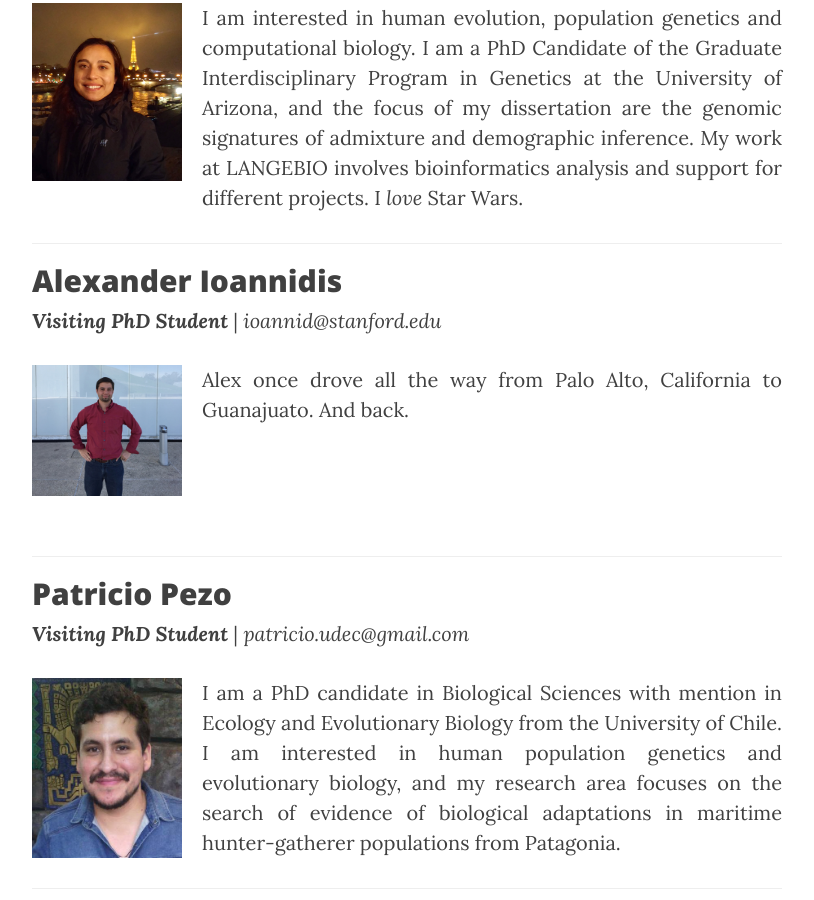
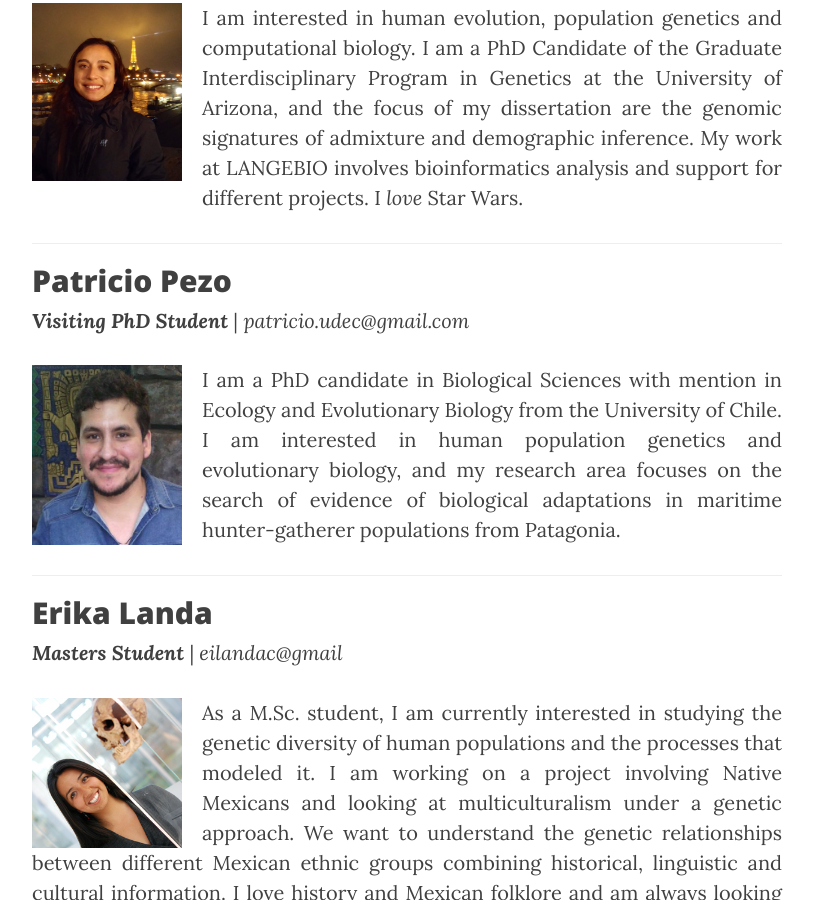
Before and after one commit to milkshakeplustip/milkshakeplustip.github.io, a Jekyll site: the page built from b_people.html, in a window 1280 px wide and 900 px high, scrolled down 1801 px. Shown: the whole window, without its empty margins (233-1047 px from the left). Built offline with Jekyll 4.4.1, drawn with Linux system fonts in a browser that asks for light colours; nearby versions of some CDN libraries.

Commit message:
alex off

```diff
--- a/b_people.html
+++ b/b_people.html
@@ -21,11 +21,6 @@ header-img: "img/morenolab_1000_recorte_2.jpg"
 <p style="text-align:justify"> <img src="/img/consuelo_2.jpg" alt="Consuelo" height="150" width="150" style="float:left; margin:0 20px 5px 0"> I am interested in human evolution, population genetics and computational biology. I am a PhD Candidate of the Graduate Interdisciplinary Program in Genetics at the University of Arizona, and the focus of my dissertation are the genomic signatures of admixture and demographic inference. My work at LANGEBIO involves bioinformatics analysis and support for different projects. I <i>love</i> Star Wars.
 <br>
 <hr>
-<h2>Alexander Ioannidis</h2><b><i>Visiting PhD Student</i></b> | <i>ioannid@stanford.edu</i><p></p>
-<p style="text-align:justify"> <img src="/img/alex_recorte.jpg" alt="Alex" height="150" width="150" style="float:left; margin:0 20px 0 0"> Alex once drove all the way from Palo Alto, California to Guanajuato. And back.
-<p style="clear: both;">
-<br>
-<hr>
 <h2>Patricio Pezo</h2><b><i>Visiting PhD Student</i></b> | <i>patricio.udec@gmail.com</i><p></p>
 <p style="text-align:justify"> <img src="/img/patricio.jpg" alt="Pat" height="150" width="150" style="float:left; margin:0 20px 5px 0"> I am a PhD candidate in Biological Sciences with mention in Ecology and Evolutionary Biology from the University of Chile. I am interested in human population genetics and evolutionary biology, and my research area focuses on the search of evidence of biological adaptations in maritime hunter-gatherer populations from Patagonia.
 <br>
```
